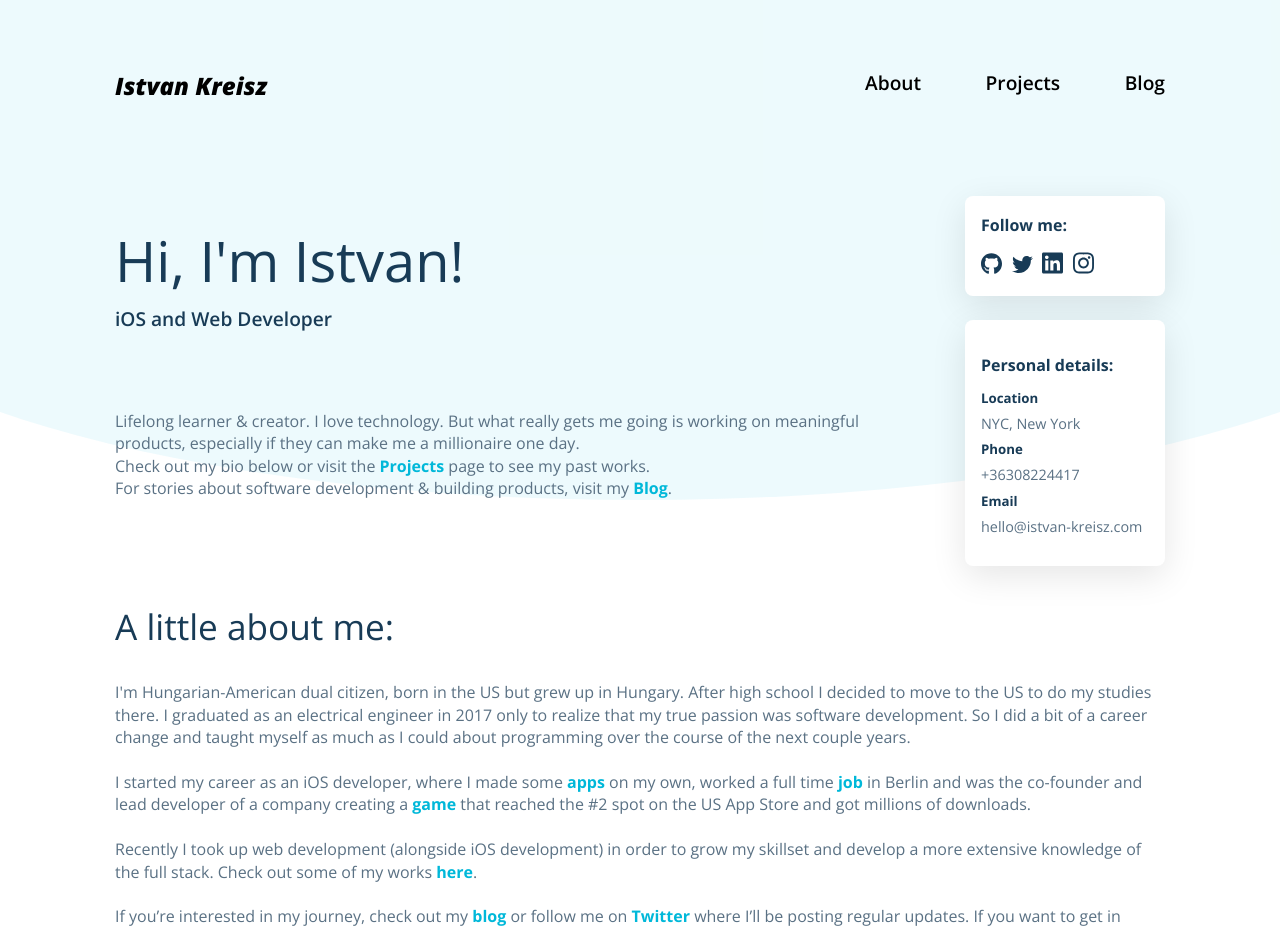
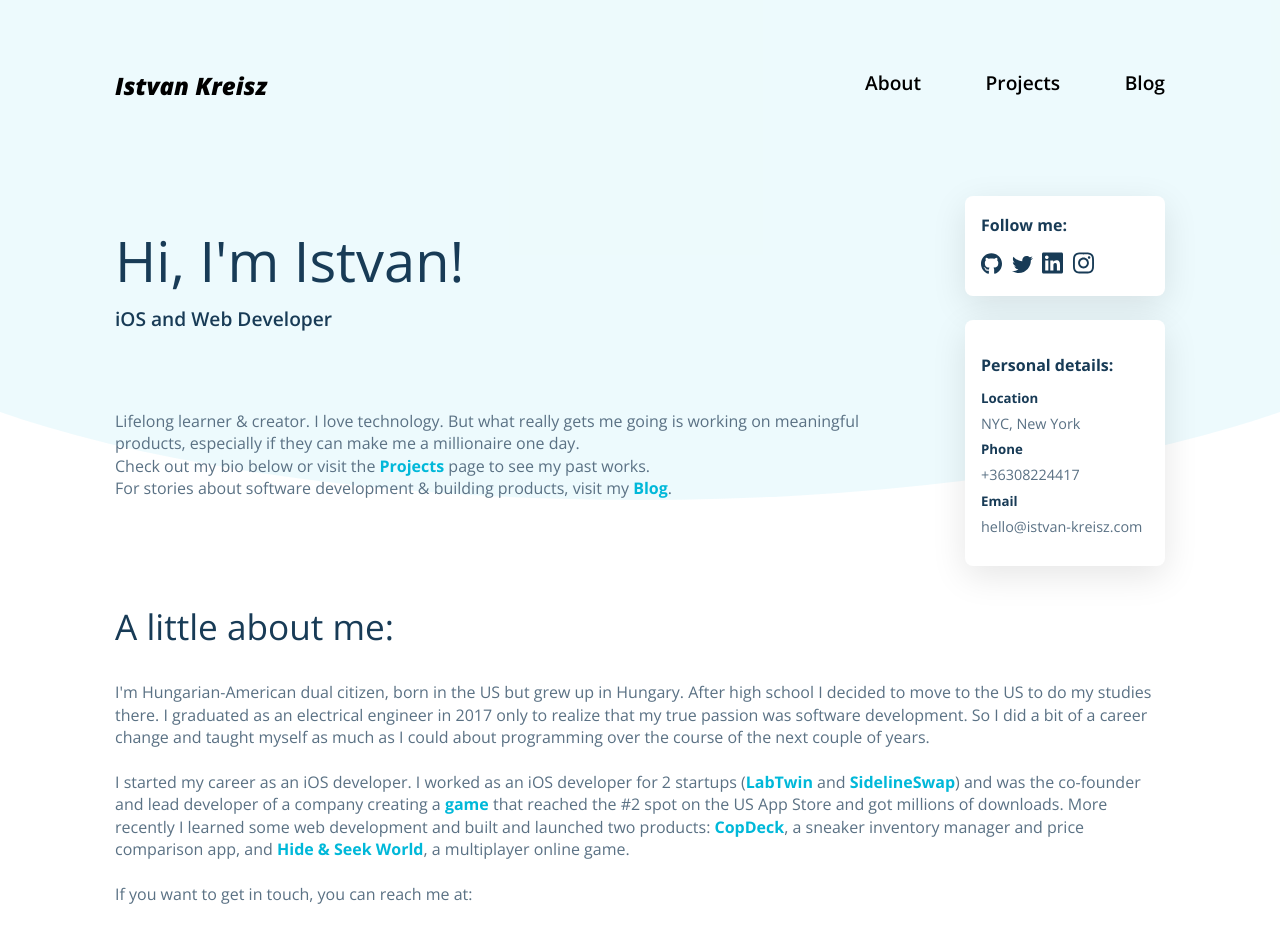
Before and after one commit to istvan-kreisz/blog, a Next.js app: page / in a window 1280 px wide. Shown: the top 928 px of the page. Built offline with nearby package versions, Linux system fonts and the light colour scheme; no server answers.

Commit message:
update text

```diff
--- a/src/pages/index.jsx
+++ b/src/pages/index.jsx
@@ -93,35 +93,29 @@ const About = ({ title, description }) => {
 						electrical engineer in 2017 only to realize that my true
 						passion was software development. So I did a bit of a
 						career change and taught myself as much as I could about
-						programming over the course of the next couple years.
+						programming over the course of the next couple of years.
 						<br />
-						<br />I started my career as an iOS developer, where I
-						made some{' '}
-						<a href="https://apps.apple.com/us/developer/istvan-kreisz/id1279423840">
-							apps
-						</a>{' '}
-						on my own, worked a full time{' '}
-						<a href="https://www.labtwin.com/">job</a> in Berlin and
-						was the co-founder and lead developer of a company
+						<br />I started my career as an iOS developer. I worked
+						as an iOS developer for 2 startups (
+						<a href="https://www.labtwin.com/">LabTwin</a> and{' '}
+						<a href="https://www.sidelineswap.com/">SidelineSwap</a>
+						) and was the co-founder and lead developer of a company
 						creating a{' '}
 						<a href="https://apps.apple.com/us/app/ball-smasher/id1381559021">
 							game
 						</a>{' '}
 						that reached the #2 spot on the US App Store and got
-						millions of downloads.
+						millions of downloads. More recently I learned some web
+						development and built and launched two products:{' '}
+						<a href="https://copdeck.com">CopDeck</a>, a sneaker
+						inventory manager and price comparison app, and{' '}
+						<a href="https://hideandseek.world">
+							Hide & Seek World
+						</a>
+						, a multiplayer online game.
 						<br />
 						<br />
-						Recently I took up web development (alongside iOS
-						development) in order to grow my skillset and develop a
-						more extensive knowledge of the full stack. Check out
-						some of my works <a href="/projects">here</a>.
-						<br />
-						<br />
-						If you’re interested in my journey, check out my{' '}
-						<a href="/blog">blog</a> or follow me on{' '}
-						<a href={process.env.twitter}>Twitter</a> where I’ll be
-						posting regular updates. If you want to get in touch,
-						you can reach me at:
+						If you want to get in touch, you can reach me at:
 						<a
 							className={classes.email}
 							href="mailto:hello@istvan-kreisz.com"
```
